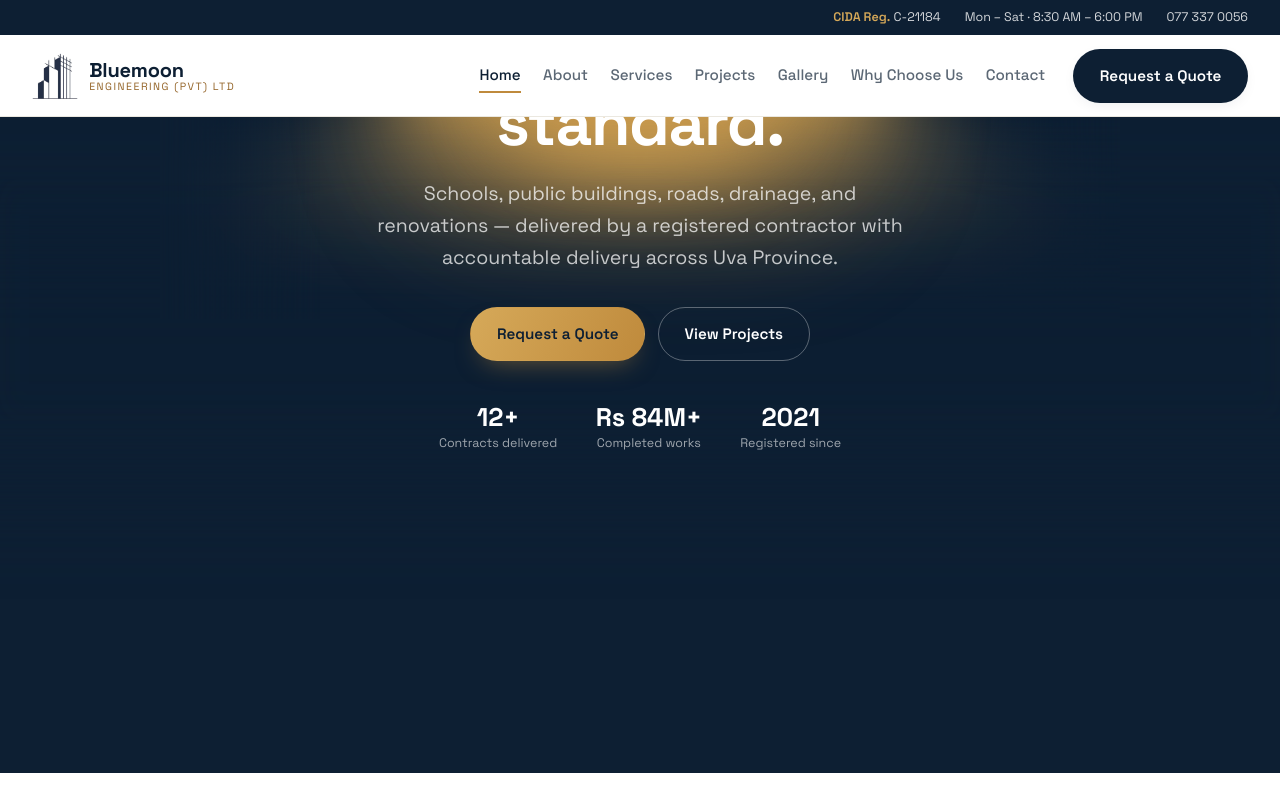
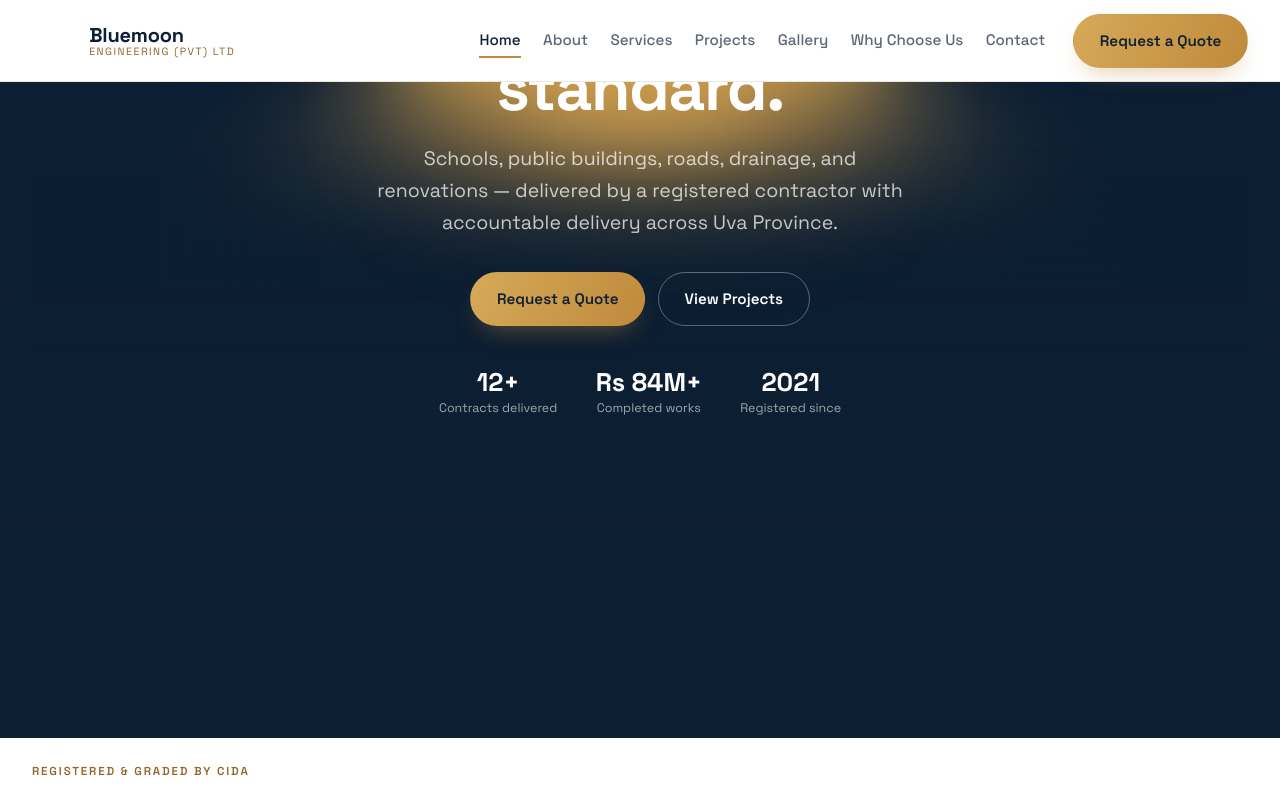
Before and after one commit to RizAhd/Bluemoon-Private-limited-Website, a Next.js app: page / in a window 1280 px wide. Shown: the top 799 px of the page. Built offline with nearby package versions, Linux system fonts and the light colour scheme.

Commit message:
refactor: update Header component for improved scroll behavior and logo handling

```diff
--- a/components/Header.tsx
+++ b/components/Header.tsx
@@ -8,11 +8,12 @@ import { navigation } from "@/lib/navigation";
 
 export function Header() {
   const pathname = usePathname();
+  const isHome = pathname === "/";
   const [open, setOpen] = useState(false);
-  const [solid, setSolid] = useState(false);
+  const [scrolled, setScrolled] = useState(false);
 
   useEffect(() => {
-    const onScroll = () => setSolid(window.scrollY > 20);
+    const onScroll = () => setScrolled(window.scrollY > 40);
     onScroll();
     window.addEventListener("scroll", onScroll, { passive: true });
     return () => window.removeEventListener("scroll", onScroll);
@@ -27,25 +28,17 @@ export function Header() {
     setOpen(false);
   }, [pathname]);
 
+  // Transparent glass over the dark hero only on the home page, before scroll, menu closed.
+  const overHero = isHome && !scrolled && !open;
   const isActive = (href: string) => (href === "/" ? pathname === "/" : pathname.startsWith(href));
+  const logoSrc = overHero ? "/logo-icon-white.png" : "/logo-icon.png";
 
   return (
-    <header className={`site-header${solid ? " is-solid" : ""}`}>
-      <div className="nav-utility-bar">
-        <div className="container nav-utility">
-          <span className="nav-utility__item">
-            <strong>CIDA Reg.</strong> {siteConfig.cidaReg}
-          </span>
-          <span className="nav-utility__item">{siteConfig.hours}</span>
-          <a className="nav-utility__item" href={`tel:${siteConfig.phoneHref}`}>
-            {siteConfig.phoneDisplay}
-          </a>
-        </div>
-      </div>
+    <header className={`site-header ${overHero ? "is-over" : "is-solid"}`}>
       <div className="container nav-main">
         <Link className="brand" href="/" aria-label={`${siteConfig.companyName} home`}>
           {/* eslint-disable-next-line @next/next/no-img-element */}
-          <img src="/logo-icon.png" alt="" width={46} height={46} />
+          <img src={logoSrc} alt="" width={44} height={44} />
           <span className="brand__text">
             <strong>{siteConfig.brandName}</strong>
             <span className="brand__meta">{siteConfig.brandMeta}</span>
@@ -78,7 +71,7 @@ export function Header() {
               </Link>
             ))}
           </nav>
-          <Link className="btn btn--primary nav-cta" href="/quote">
+          <Link className="btn btn--secondary nav-cta" href="/quote">
             Request a Quote
           </Link>
         </div>
```
